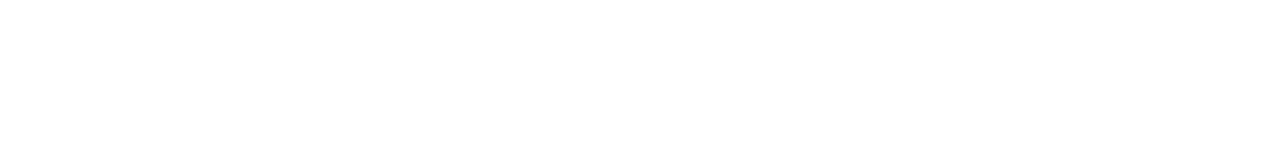
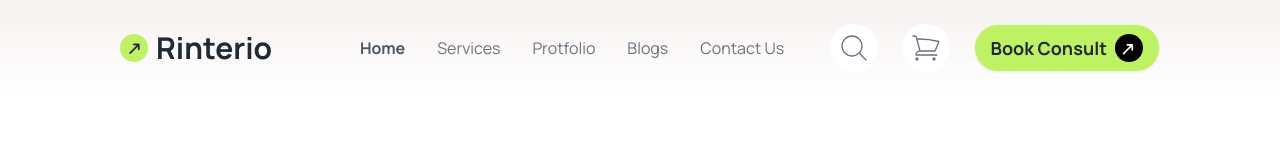
Before and after one commit to Afroza79/assignment-3, a plain HTML site: page index.html in a window 1280 px wide. Drawn offline with nearby package versions, Linux system fonts and the light colour scheme; some icons are missing.

Commit message:
navbar added with responsive

```diff
--- a/index.html
+++ b/index.html
@@ -1,24 +1,117 @@
 <!DOCTYPE html>
 <html lang="en">
-<head>
-    <meta charset="UTF-8">
-    <meta name="viewport" content="width=device-width, initial-scale=1.0">
-    <title>Assignment-3</title>
-    <link href="https://cdn.jsdelivr.net/npm/daisyui@4.12.10/dist/full.min.css" rel="stylesheet" type="text/css" />
+  <head>
+    <meta charset="UTF-8" />
+    <meta name="viewport" content="width=device-width, initial-scale=1.0" />
+    <title>Interio Site</title>
+    <!-- google font -->
+    <link rel="preconnect" href="https://fonts.googleapis.com" />
+    <link rel="preconnect" href="https://fonts.gstatic.com" crossorigin />
+    <link
+      href="https://fonts.googleapis.com/css2?family=Manrope:wght@200..800&display=swap"
+      rel="stylesheet"
+    />
+    <!-- Fontawsome Cdn -->
+    <link
+      rel="stylesheet"
+      href="https://cdnjs.cloudflare.com/ajax/libs/font-awesome/6.6.0/css/all.min.css"
+    />
+    <!-- Daisy UI and Tailwind css  -->
+    <link
+      href="https://cdn.jsdelivr.net/npm/daisyui@4.12.10/dist/full.min.css"
+      rel="stylesheet"
+      type="text/css"
+    />
+    <!-- Heroicons -->
+    <link rel="stylesheet" href="https://cdn.jsdelivr.net/npm/heroicons@2.1.5/dist/heroicons.min.css"/>
+
     <script src="https://cdn.tailwindcss.com"></script>
     <script>
       tailwind.config = {
         theme: {
           extend: {
+            backgroundImage: {
+          custom_gradient: 'linear-gradient(180deg, rgb(247, 241, 241), rgba(255, 255, 255, 0) 100%)',
+            },
             colors: {
-              clifford: '#da373d',
-            }
-          }
-        }
-      }
+              clifford: "#da373d",
+            },
+            fontFamily: {
+              manRope: ["Manrope", "sans-serif"],
+            },
+          },
+        },
+      };
     </script>
-</head>
-<body>
+  </head>
+  <body class="font-manRope bg-custom_gradient">
+    <header class="px-3 xl:px-28 lg:px-10 md:px-4 py-3">
+      <div class="navbar">
+        <div class="navbar-start flex">
+          <div class="flex gap-2 items-center">
+            <div
+              class="items-center inline-block w-7 h-7 mx-auto text-center bg-lime-300 rounded-3xl"
+            >
+              <i class="rotate-45 text-sm fa-solid fa-arrow-up-long translate-y-0.5"></i>
+            </div>
+            <div>
+              <h1 class="font-bold text-2xl lg:text-3xl">Rinterio</h1>
+            </div>
+          </div>
+        </div>
+        <div class="navbar-center hidden lg:flex md:!ml-[-136px]">
+          <ul class="menu menu-horizontal px-1 text-base">
+            <li  class="text-gray-600 font-bold"><a>Home</a></li>
+            <li class="text-gray-500"><a>Services</a></li>
+            <li class="text-gray-500"><a>Protfolio</a></li>
+            <li class="text-gray-500"><a>Blogs</a></li>
+            <li class="text-gray-500"><a>Contact Us</a></li>
+          </ul>
+        </div>
 
-</body>
+        <div class="navbar-end">
+          <div class="hidden lg:flex items-center xl:gap-6 lg:gap-4">
+            <div class="bg-white xl:w-12 xl:h-12 lg:w-20 lg:h-10 rounded-3xl">
+              <svg xmlns="http://www.w3.org/2000/svg" fill="none" viewBox="0 0 24 24" stroke-width="1" stroke="currentColor" class="mx-auto xl:size-8 lg:size-6 xl:translate-y-2 lg:translate-y-2 text-gray-500">
+                <path stroke-linecap="round" stroke-linejoin="round" d="m21 21-5.197-5.197m0 0A7.5 7.5 0 1 0 5.196 5.196a7.5 7.5 0 0 0 10.607 10.607Z" />
+              </svg>
+            </div>
+            <div class="bg-white xl:w-12 xl:h-12 lg:w-20 lg:h-10 rounded-3xl">
+              <svg xmlns="http://www.w3.org/2000/svg" fill="none" viewBox="0 0 24 24" stroke-width="1" stroke="currentColor" class="xl:size-8 lg:size-6 xl:translate-y-2 lg:translate-y-2 mx-auto text-gray-500">
+                <path stroke-linecap="round" stroke-linejoin="round" d="M2.25 3h1.386c.51 0 .955.343 1.087.835l.383 1.437M7.5 14.25a3 3 0 0 0-3 3h15.75m-12.75-3h11.218c1.121-2.3 2.1-4.684 2.924-7.138a60.114 60.114 0 0 0-16.536-1.84M7.5 14.25 5.106 5.272M6 20.25a.75.75 0 1 1-1.5 0 .75.75 0 0 1 1.5 0Zm12.75 0a.75.75 0 1 1-1.5 0 .75.75 0 0 1 1.5 0Z" />
+              </svg>
+
+            </div>
+
+            <a class="btn bg-lime-300 rounded-3xl xl:text-lg lg:text-base font-bold"
+              >Book Consult
+              <div
+                class="items-center inline-block w-7 h-7 mx-auto text-center bg-black rounded-3xl"
+              >
+                <i
+                  class="rotate-45 text-sm fa-solid fa-arrow-up-long xl:pt-1.5 xl:pb-0.5 lg:pt-0.5 lg:pb-1 text-white"
+                ></i></div
+            ></a>
+          </div>
+          <div class="dropdown dropdown-end">
+            <label tabindex="0" class="btn btn-ghost lg:hidden bg-white rounded-3xl text-lg">
+              <i class="fa-solid fa-bars text-gray-500"></i>
+            </label>
+            <ul
+              tabindex="0"
+              class="menu menu-sm dropdown-content bg-base-100 rounded-box z-[1] mt-3 w-52 p-2 shadow"
+            >
+              <li><a>Home</a></li>
+              <li><a>Services</a></li>
+              <li><a>Protfolio</a></li>
+              <li><a>Blogs</a></li>
+              <li><a>Contact Us</a></li>
+            </ul>
+          </div>
+        </div>
+      </div>
+    </header>
+    <main></main>
+    <footer></footer>
+  </body>
 </html>
```
Also changed, not shown: assets/Rectangle.png (added), assets/Vector.png (added), assets/article1.png (added), assets/article2.png (added), assets/article3.png (added), assets/banner.png (added), assets/bg.jpg (added), assets/budget-planning.png (added), assets/commercial.png (added), assets/concept.png (added), assets/flow-chart.png (added), assets/img1.png (added), assets/img2.png (added), assets/img3.png (added), 4 more files.
